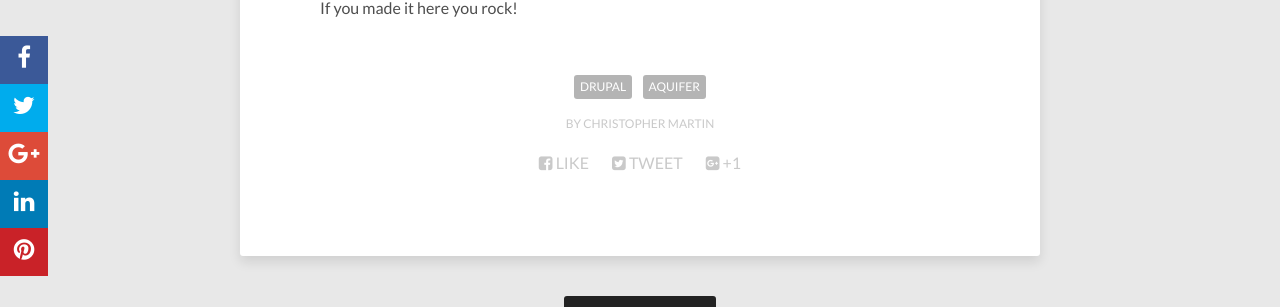
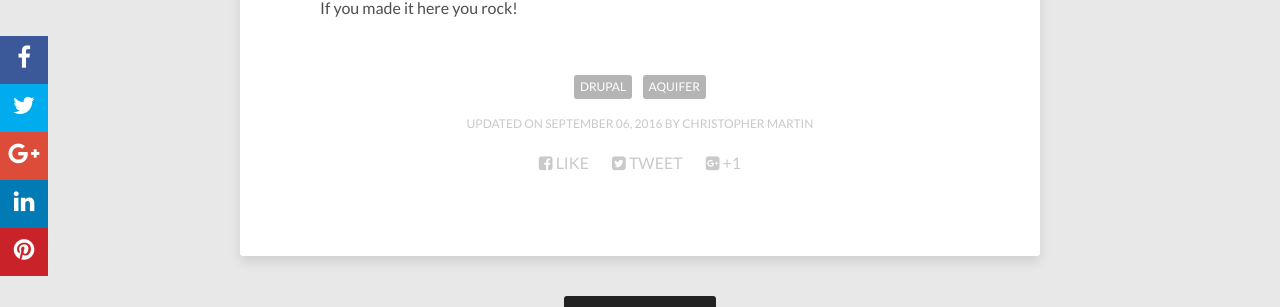
Before and after one commit to ccjjmartin/ccjjmartin.github.io, a Jekyll site: the page built from _posts/2016-08-01-aquifer.md, in a window 1280 px wide and 900 px high, scrolled down 8451 px. Shown: the part 144-451 px from the top of the window. Built offline with Jekyll 4.4.1, drawn with Linux system fonts in a browser that asks for light colours; nearby versions of some CDN libraries; comment, search, counter and statistics services are not loaded.

Commit message:
Add modified date for blog post changes

```diff
--- a/_posts/2016-08-01-aquifer.md
+++ b/_posts/2016-08-01-aquifer.md
@@ -5,6 +5,7 @@ description: "A brief summary of how to setup an Aquifer site on Pantheon."
 tags: [drupal, aquifer]
 categories: [intro]
 time: 240 minutes
+modified: 2016-09-06
 image:
   background: triangular.png
 ---
```
